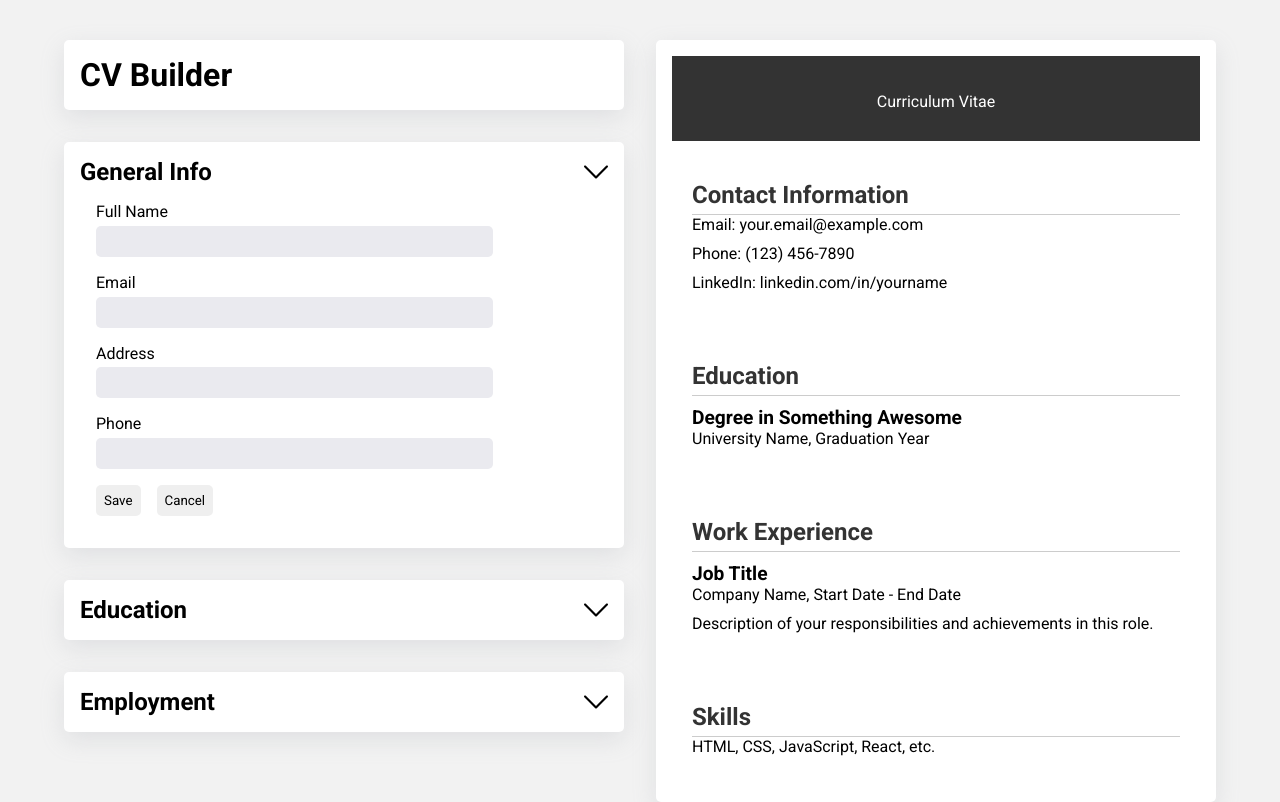
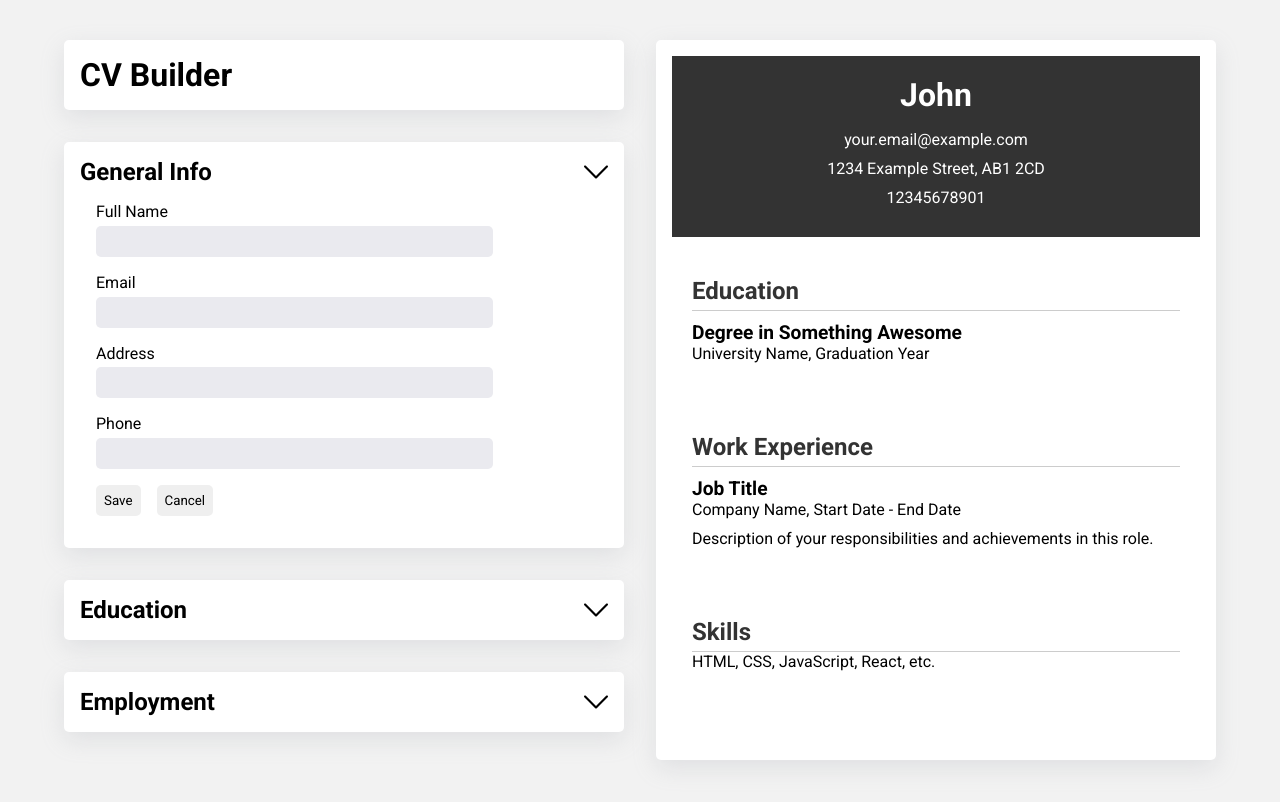
Before and after one commit to dave-forbes/cv-builder, a React (Vite) app in the folder cv-builder-app/: page / in a window 1280 px wide. Built offline with nearby package versions, Linux system fonts and the light colour scheme.

Commit message:
passed props for all of the general info input fields so they update CV component

```diff
--- a/cv-builder-app/src/components/App.jsx
+++ b/cv-builder-app/src/components/App.jsx
@@ -3,16 +3,42 @@ import CV from "./CV.jsx";
 import { useState } from "react";
 
 export default function App() {
-  const [name, setName] = useState("");
+  const [cV, setCV] = useState({
+    name: "John",
+    email: "your.email@example.com",
+    address: "1234 Example Street, AB1 2CD",
+    phone: "12345678901",
+  });
 
   function changeName(e) {
-    setName(e.target.value);
+    const newName = { ...cV, name: e.target.value };
+    setCV(newName);
+  }
+
+  function changeEmail(e) {
+    const newEmail = { ...cV, email: e.target.value };
+    setCV(newEmail);
+  }
+
+  function changeAddress(e) {
+    const newAddress = { ...cV, address: e.target.value };
+    setCV(newAddress);
+  }
+
+  function changePhone(e) {
+    const newPhone = { ...cV, phone: e.target.value };
+    setCV(newPhone);
   }
 
   return (
     <>
-      <Forms changeName={changeName} />
-      <CV name={name} />
+      <Forms
+        changeName={changeName}
+        changeEmail={changeEmail}
+        changeAddress={changeAddress}
+        changePhone={changePhone}
+      />
+      <CV cV={cV} />
     </>
   );
 }
--- a/cv-builder-app/src/components/CV.jsx
+++ b/cv-builder-app/src/components/CV.jsx
@@ -1,21 +1,15 @@
 /* eslint-disable react/prop-types */
 import "../css/CV.css";
 
-export default function CV({ name }) {
+export default function CV({ cV }) {
   return (
     <div className="C-V">
       <header>
-        <h1>{name}</h1>
-        <p>Curriculum Vitae</p>
+        <h1>{cV.name}</h1>
+        <p>{cV.email}</p>
+        <p>{cV.address}</p>
+        <p>{cV.phone}</p>
       </header>
-
-      <section>
-        <h2>Contact Information</h2>
-        <p>Email: your.email@example.com</p>
-        <p>Phone: (123) 456-7890</p>
-        <p>LinkedIn: linkedin.com/in/yourname</p>
-      </section>
-
       <section>
         <h2>Education</h2>
         <h3>Degree in Something Awesome</h3>
--- a/cv-builder-app/src/components/Forms.jsx
+++ b/cv-builder-app/src/components/Forms.jsx
@@ -4,7 +4,12 @@ import { useState } from "react";
 import Title from "./Title";
 import FormContainer from "./FormContainer";
 
-export default function Forms({ changeName }) {
+export default function Forms({
+  changeName,
+  changeEmail,
+  changeAddress,
+  changePhone,
+}) {
   const [isOpened, setIsOpened] = useState(0);
 
   function handleClick(num) {
@@ -24,13 +29,13 @@ export default function Forms({ changeName }) {
               Full Name <input onChange={changeName} id="full-name" />
             </label>
             <label className="email" htmlFor="email">
-              Email <input id="email" />
+              Email <input onChange={changeEmail} id="email" />
             </label>
             <label className="address" htmlFor="address">
-              Address <input id="address" />
+              Address <input onChange={changeAddress} id="address" />
             </label>
             <label className="phone" htmlFor="phone">
-              Phone <input id="phone" />
+              Phone <input onChange={changePhone} id="phone" />
             </label>
           </>
         }
```
